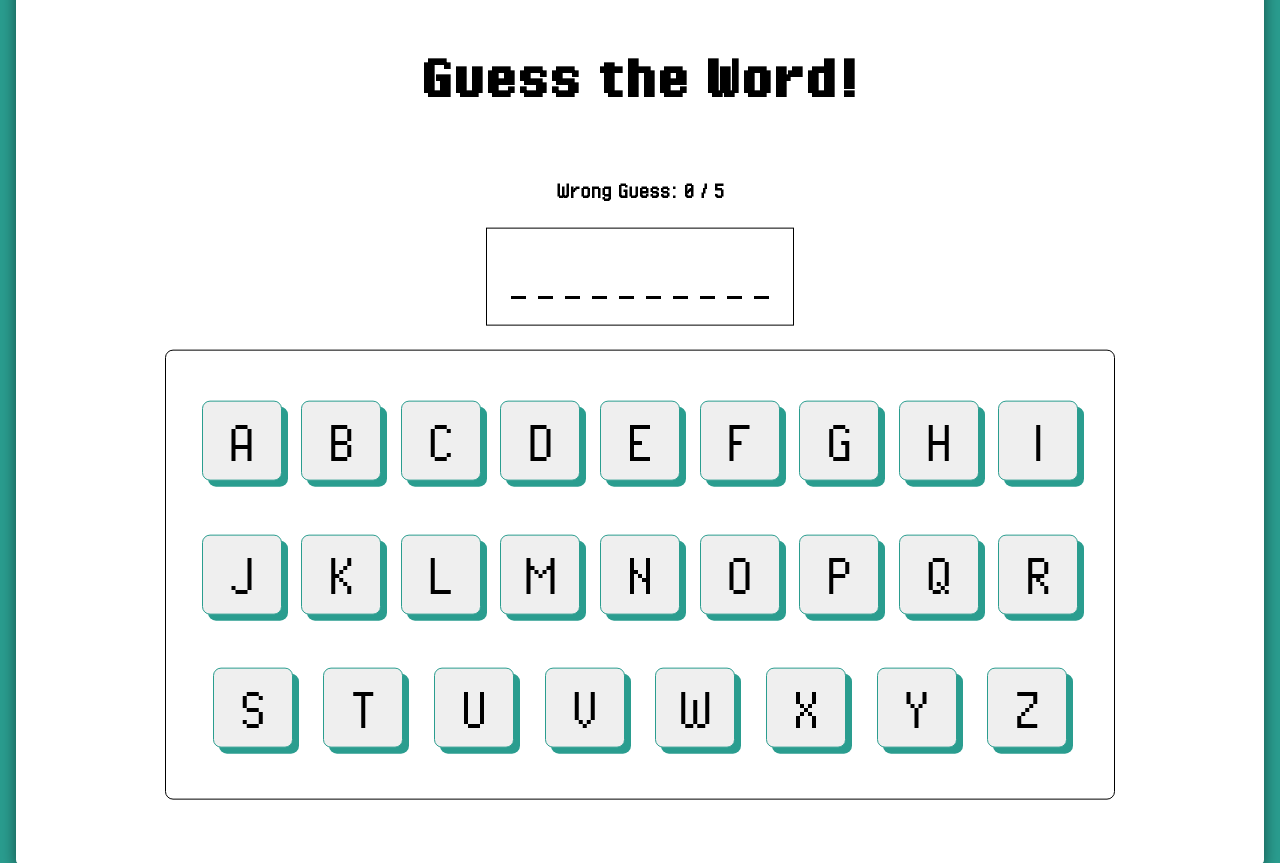
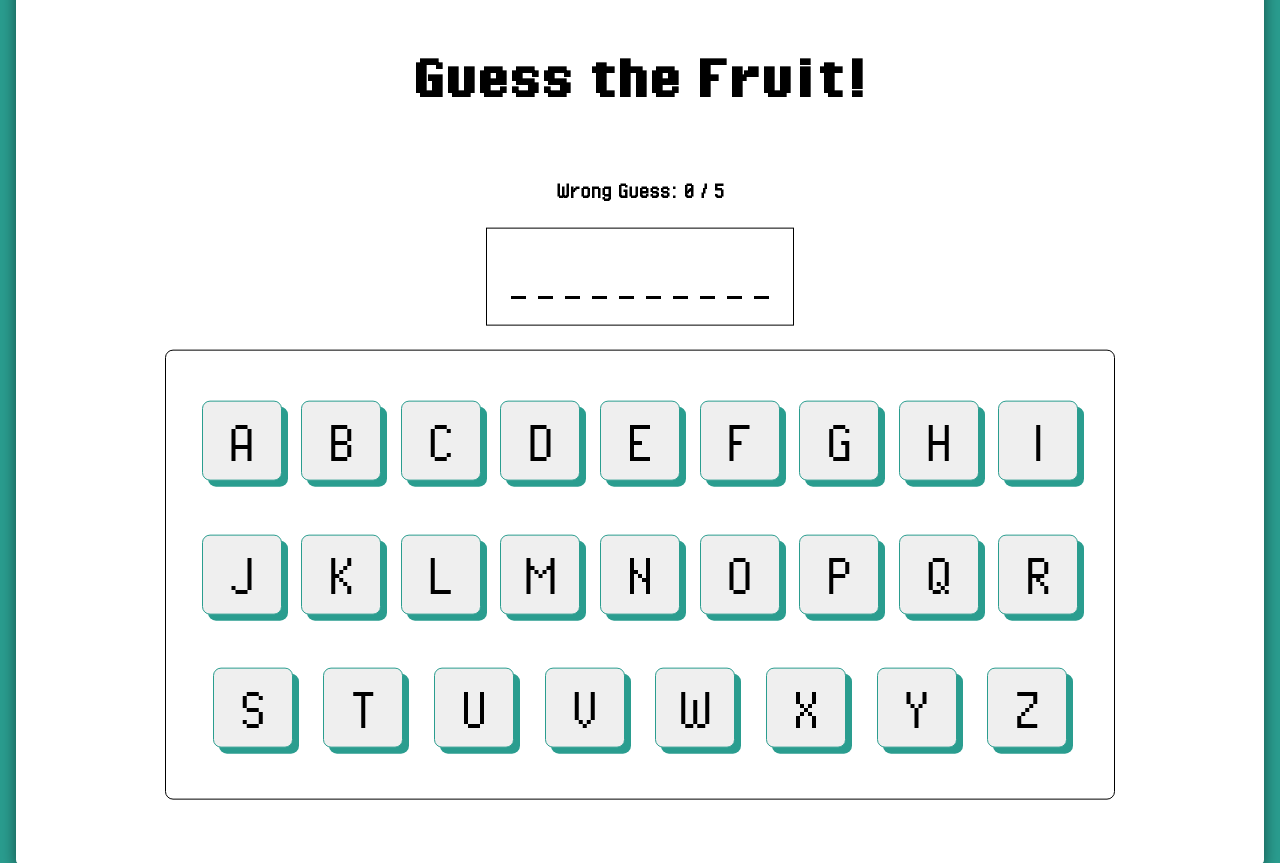
Before and after one commit to douglas525/WordSearch_Suryaansh, a plain HTML site: page index.html in a window 1280 px wide. Drawn offline with Linux system fonts and the light colour scheme; files whose address does not match are found by name.

Commit message:
Update index.html

```diff
--- a/index.html
+++ b/index.html
@@ -13,7 +13,7 @@
 <body>
     <div id="gameContainer">
         <div id="mainContainer">
-            <h1>Guess the Word!</h1>
+            <h1>Guess the Fruit!</h1>
             <div id="wrongGuessContainer">
                 <h3>Wrong Guess: <span id="mistakes"></span> / <span id="maxWrongGuesses"></span></h3>
             </div>
```
